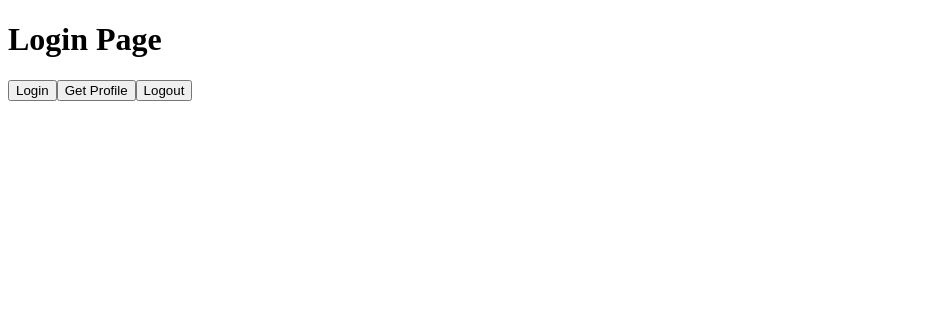
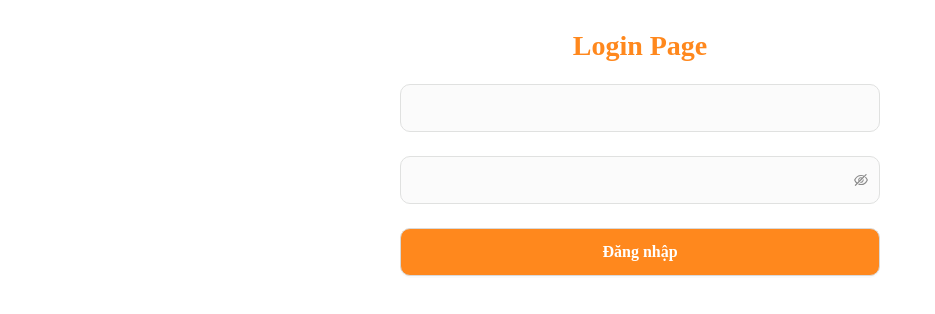
Before and after one commit to llqv/Nextjs, a Next.js app: page /auths/login in a window 1280 px wide. Shown: the top 314 px of the page, without its empty margins (0-935 px from the left). Built offline with nearby package versions, Linux system fonts and the light colour scheme.

Commit message:
update form login

```diff
--- a/db.json
+++ b/db.json
@@ -1,13 +1,5 @@
 {
   "products": [
-    {
-      "name": "Product 8 update",
-      "price": "800",
-      "quantity": 767,
-      "category": "category 2",
-      "description": "Lorem ipsum dolor sit amet consectetur adipisicing elit. Mollitia saepe animi, impedit quibusdam laboriosam recusandae.",
-      "id": 5
-    },
     {
       "name": "432",
       "price": 432,
--- a/src/pages/auths/login.tsx
+++ b/src/pages/auths/login.tsx
@@ -1,39 +1,128 @@
 import { authApi } from '@/api/auth-api'
+import { Form, Input, Checkbox, Button, MenuProps, message } from 'antd';
 import React from 'react'
+import styled from 'styled-components';
+import { useRouter } from 'next/router';
 
 
-export default function LoginPage() {
+const StyleLoginForm = styled.div`
+  display: grid;
+  margin: auto ;
+  .form-login{
+    margin: auto;
+  }
+  .content-form {
+    /* H3 */
+
+font-family: 'Gilroy';
+font-style: normal;
+font-weight: 800;
+font-size: 28px;
+line-height: 38px;
+/* identical to box height, or 136% */
+
+text-align: center;
+
+/* chinh/1 */
+
+color: #FF881D;
+  }
+
+  .input-form {
+    width: 30rem;
+    height: 3rem;
+    background: #FBFBFB;
+/* text/1 */
+
+border: 1px solid #E0E1E0;
+border-radius: 10px;
+  }
+  .button-submit{
+    width: 30rem;
+    height: 3rem;
+    background: #FF881D;
+border-radius: 10px;
+font-family: 'Gilroy';
+font-style: normal;
+font-weight: 700;
+font-size: 16px;
+line-height: 24px;
+/* identical to box height, or 150% */
+
+text-align: center;
+
+/* Text/white */
+
+color: #FFFFFF;
+  }
+`
+
+const onClick: MenuProps['onClick'] = ({ key }) => {
+  message.info(`${key}`);
+};
+
+const LoginPage = () => {
+  const router = useRouter()
   async function handleLoginClick() {
     try {
       await authApi.login({
         username: 'admin',
         password: '123123'
       })
+      router.push('/home')
     } catch (error) {
       console.log('failed to login', error);
 
     }
   }
-  async function handleGetProfileClick() {
-    try {
-      await authApi.getProfile()
-    } catch (error) {
-      console.log('failed to getProfile', error);
-    }
-  }
-  async function handleLogoutClick() {
-    try {
-      await authApi.logout()
-    } catch (error) {
-      console.log('failed to logOut', error);
-    }
-  }
+  // async function handleGetProfileClick() {
+  //   try {
+  //     await authApi.getProfile()
+  //   } catch (error) {
+  //     console.log('failed to getProfile', error);
+  //   }
+  // }
+  // async function handleLogoutClick() {
+  //   try {
+  //     await authApi.logout()
+  //   } catch (error) {
+  //     console.log('failed to logOut', error);
+  //   }
+  // }
   return (
     <div>
-      <h1>Login Page</h1>
-      <button onClick={handleLoginClick}>Login</button>
-      <button onClick={handleGetProfileClick}>Get Profile</button>
-      <button onClick={handleLogoutClick}>Logout</button>
+      <StyleLoginForm>
+        <h1 className='content-form'>Login Page</h1>
+        <Form className='form-login'
+          name="basic"
+          labelCol={{ span: 8 }}
+          wrapperCol={{ span: 16 }}
+          style={{ maxWidth: 600 }}
+          initialValues={{ remember: true }}
+          autoComplete="off"
+        >
+          <Form.Item
+            name="username"
+            rules={[{ required: true, message: 'Please input your username!' }]}
+          >
+            <Input className='input-form' />
+          </Form.Item>
+
+          <Form.Item
+            name="password"
+            rules={[{ required: true, message: 'Please input your password!' }]}
+          >
+            <Input.Password className='input-form' />
+          </Form.Item>
+
+          <Form.Item>
+            <Button className='button-submit' onClick={handleLoginClick}>
+              Đăng nhập
+            </Button>
+          </Form.Item>
+        </Form>
+      </StyleLoginForm>
     </div>
   )
 }
+export default LoginPage
--- a/tsconfig.json
+++ b/tsconfig.json
@@ -1,5 +1,6 @@
 {
   "compilerOptions": {
+    "experimentalDecorators": true,
     "target": "es2017",
     "lib": ["dom", "dom.iterable", "esnext"],
     "allowJs": true,
```
Also changed, not shown: src/pages/auths/logout.tsx (added, +11 -0 lines), src/pages/home/header.tsx (+63 -2 lines), src/pages/home/index.tsx (+4 -4 lines).
